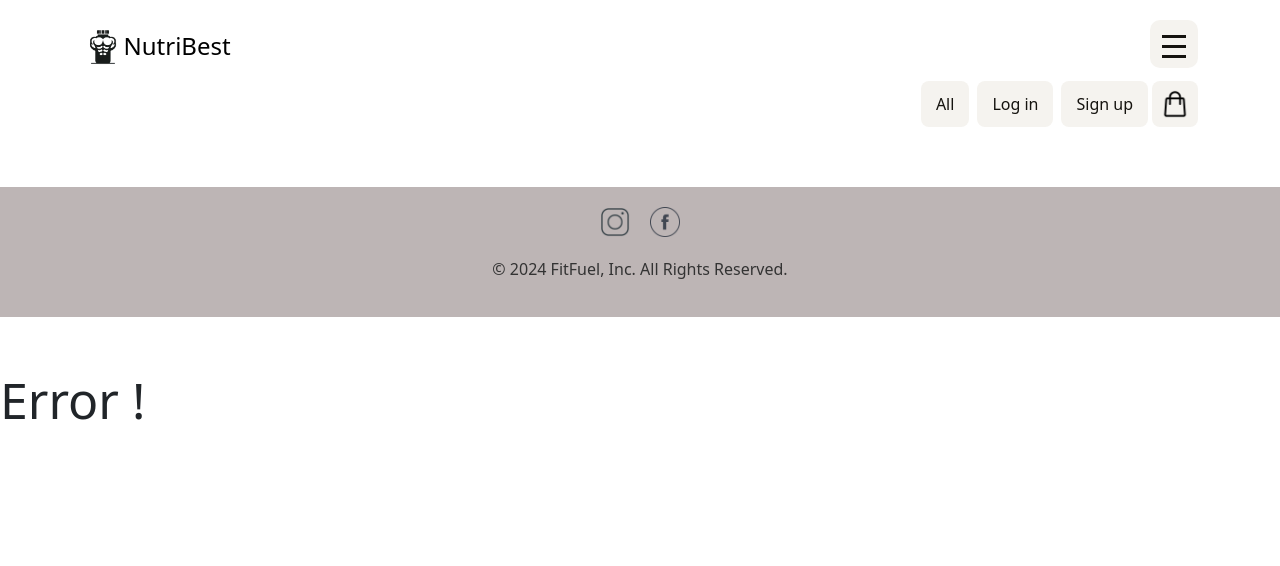
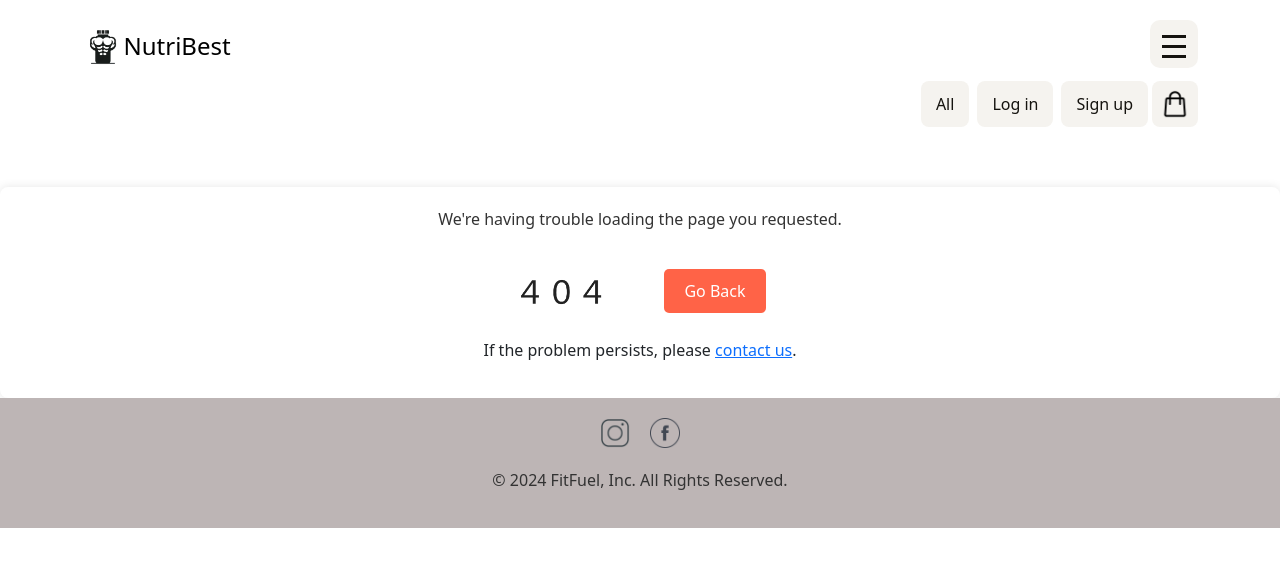
Before and after one commit to georgi2005atanasov/NutriBest, a React (Vite) app in the folder frontend/nutri-best-project/: page /error in a window 1280 px wide. Shown: the top 566 px of the page. Built offline with nearby package versions, Linux system fonts and the light colour scheme; a web font is replaced by a local one.

Commit message:
Made better design of the error page. (can be always better).

```diff
--- a/frontend/nutri-best-project/src/pages/Error.jsx
+++ b/frontend/nutri-best-project/src/pages/Error.jsx
@@ -1,4 +1,13 @@
+import styles from "./css/Error.module.css";
+import errorImage from "../assets/error.png";
+
 // eslint-disable-next-line react/prop-types
 export default function ErrorPage({ code }) {
-    return <h1>Error {code}!</h1>
+    return <div className={`${styles["container-err"]}`}>
+        <h1 className={`${styles["wrong"]}`}>Oops! Something went wrong.</h1>
+        <p className={`${styles["trouble"]}`}>We're having trouble loading the page you requested.</p>
+        <img src={errorImage} alt="Error Icon" className={`${styles["error-icon"]}`} />
+            <button className={`${styles["back-btn"]}`} onClick={() => history.back()}>Go Back</button>
+            <p>If the problem persists, please <a href="mailto:support@supplementsapp.com">contact us</a>.</p>
+    </div >
 }
--- /dev/null
+++ b/frontend/nutri-best-project/src/pages/css/Error.module.css
@@ -0,0 +1,36 @@
+.container-err {
+    text-align: center !important;
+    background-color: #fff !important;
+    padding: 20px !important;
+    box-shadow: 0 0 10px rgba(0,0,0,0.1) !important;
+    border-radius: 8px !important;
+}
+
+.wrong {
+    color: #ff6347; /* Tomato color for the heading */
+    margin-top: 20px;
+}
+
+.trouble {
+    color: #333;
+}
+
+.error-icon {
+    width: 100px;
+    margin: 20px 0;
+}
+
+.back-btn {
+    margin-left: 50px;
+    background-color: #ff6347;
+    color: #fff;
+    border: none;
+    padding: 10px 20px;
+    border-radius: 5px;
+    cursor: pointer;
+    font-size: 16px;
+}
+
+.back-btn:hover {
+    background-color: #e55337;
+}
```
Also changed, not shown: frontend/nutri-best-project/src/assets/error.png (added).
